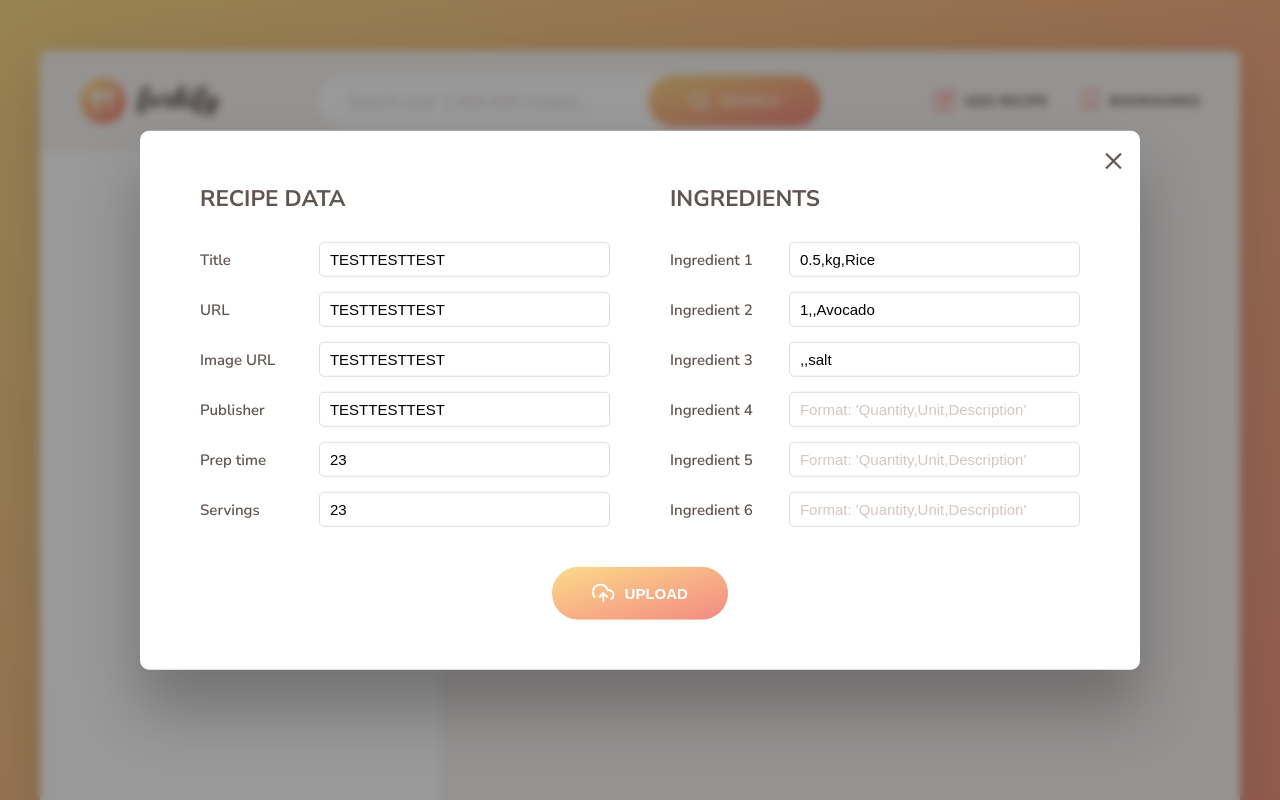
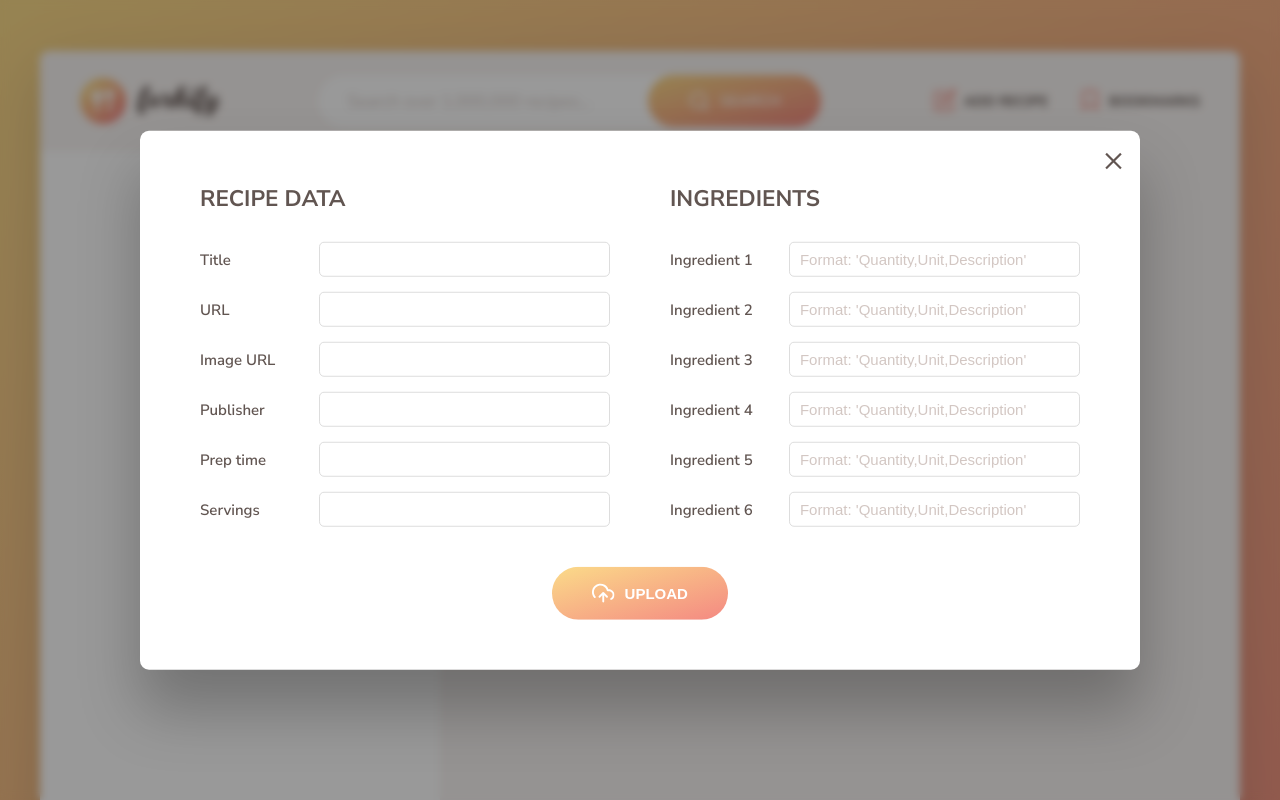
Before and after one commit to Marve10s/Forkify, a website built with Vite: page index.html in a window 1280 px wide. Both pictures are taken after a click on the button "ADD RECIPE". Shown: the top 800 px of the page. Built offline with nearby package versions, Linux system fonts and the light colour scheme.

Commit message:
small fixes

```diff
--- a/index.html
+++ b/index.html
@@ -254,28 +254,27 @@
       <div class="upload__column">
         <h3 class="upload__heading">Recipe data</h3>
         <label>Title</label>
-        <input value="TESTTESTTEST" required name="title" type="text" />
+        <input required name="title" type="text" />
         <label>URL</label>
-        <input value="TESTTESTTEST" required name="sourceUrl" type="text" />
+        <input required name="sourceUrl" type="text" />
         <label>Image URL</label>
-        <input value="TESTTESTTEST" required name="image" type="text" />
+        <input required name="image" type="text" />
         <label>Publisher</label>
-        <input value="TESTTESTTEST" required name="publisher" type="text" />
+        <input required name="publisher" type="text" />
         <label>Prep time</label>
-        <input value="23" required name="cookingTime" type="number" />
+        <input required name="cookingTime" type="number" />
         <label>Servings</label>
-        <input value="23" required name="servings" type="number" />
+        <input required name="servings" type="number" />
       </div>
 
       <div class="upload__column">
         <h3 class="upload__heading">Ingredients</h3>
         <label>Ingredient 1</label>
-        <input value="0.5,kg,Rice" type="text" required name="ingredient-1"
-          placeholder="Format: 'Quantity,Unit,Description'" />
+        <input type="text" required name="ingredient-1" placeholder="Format: 'Quantity,Unit,Description'" />
         <label>Ingredient 2</label>
-        <input value="1,,Avocado" type="text" name="ingredient-2" placeholder="Format: 'Quantity,Unit,Description'" />
+        <input type="text" name="ingredient-2" placeholder="Format: 'Quantity,Unit,Description'" />
         <label>Ingredient 3</label>
-        <input value=",,salt" type="text" name="ingredient-3" placeholder="Format: 'Quantity,Unit,Description'" />
+        <input type="text" name="ingredient-3" placeholder="Format: 'Quantity,Unit,Description'" />
         <label>Ingredient 4</label>
         <input type="text" name="ingredient-4" placeholder="Format: 'Quantity,Unit,Description'" />
         <label>Ingredient 5</label>
--- a/src/js/model.js
+++ b/src/js/model.js
@@ -147,4 +147,4 @@ export async function uploadRecipe(newRecipe) {
   }
 }
 
-clearBookmarks();
+// clearBookmarks();
```
Also changed, not shown: src/js/Views/View.js (+6 -1 lines).
